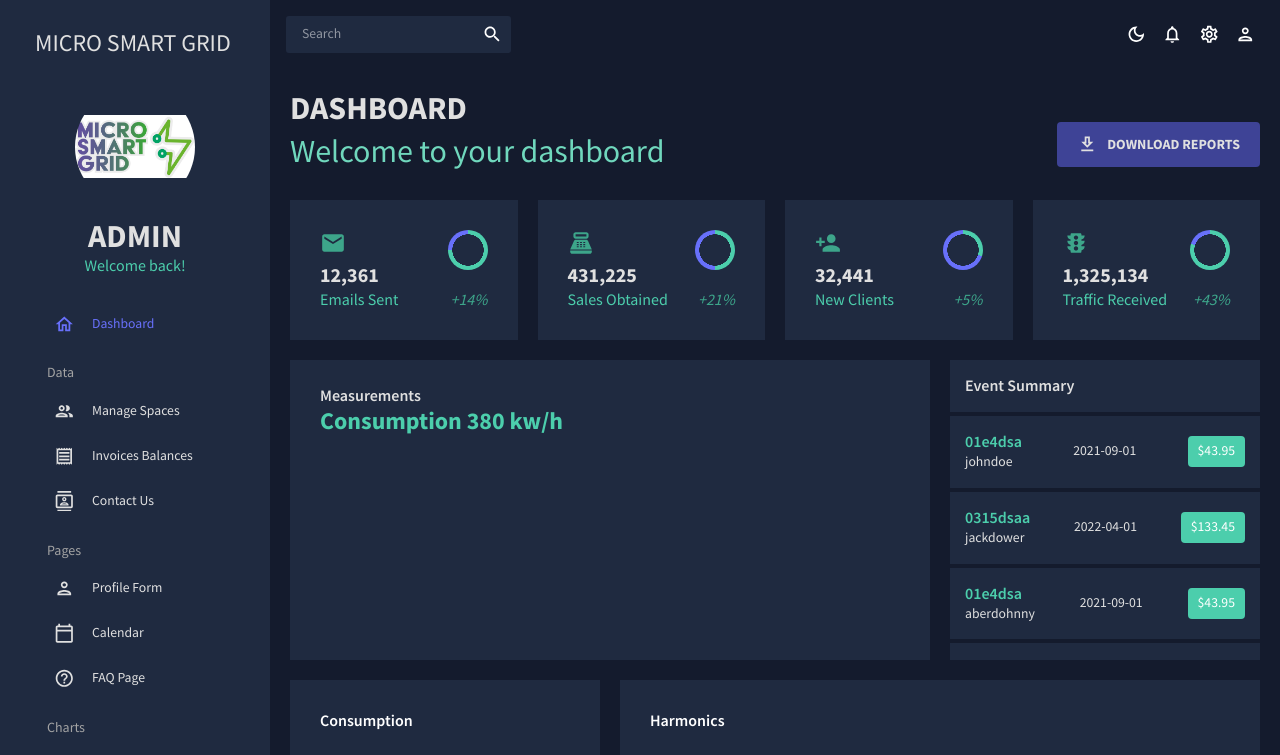
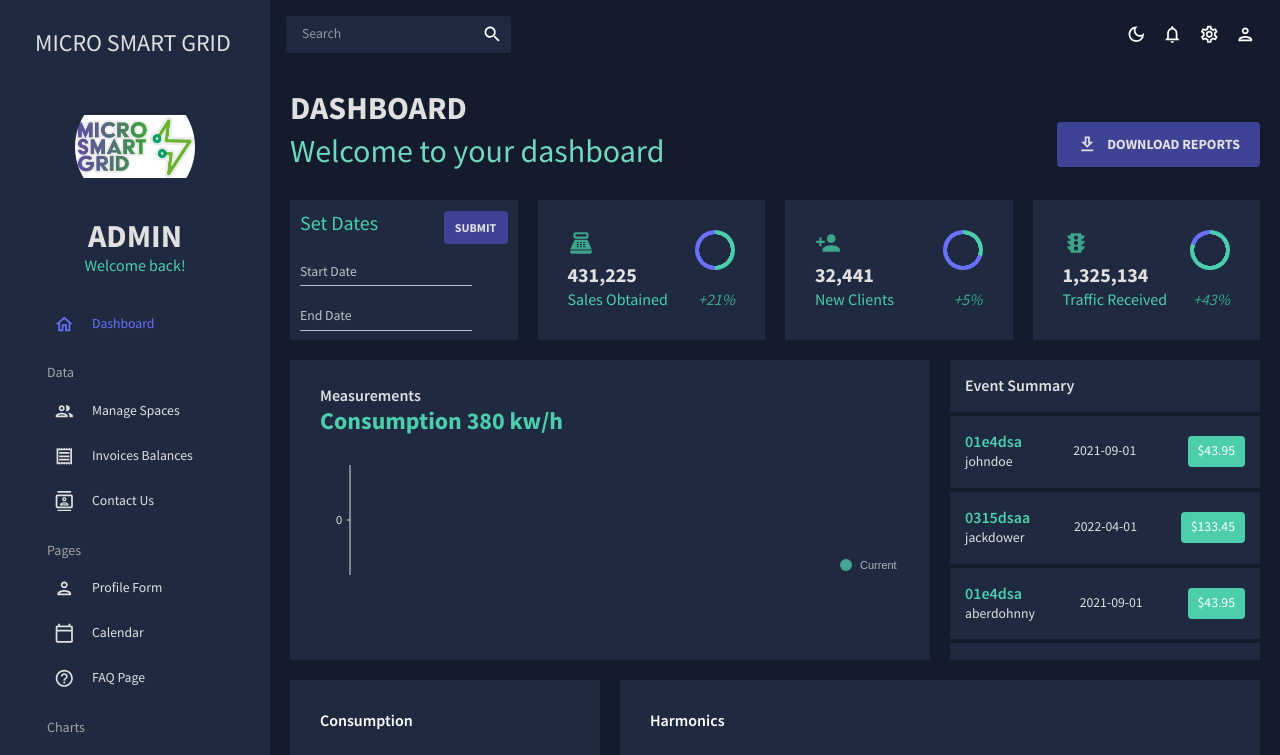
Before and after one commit to gonza2206/DashboardWeb, a React (Create React App) app: page / in a window 1280 px wide. Shown: the top 755 px of the page. Built offline with nearby package versions, Linux system fonts and the light colour scheme; no server answers.

Commit message:
se añade el poder seleccionar fechas desde el dashboard
se añade el poder seleccionar fechas desde el dashboard

```diff
--- a/src/App.js
+++ b/src/App.js
@@ -1,5 +1,5 @@
 import { useState, createContext } from "react";
-import { Route, Routes } from "react-router-dom";
+import { Form, Route, Routes } from "react-router-dom";
 import { CssBaseline, ThemeProvider } from "@mui/material";
 
 import { ColorModeContext, useMode } from "./theme";
@@ -7,11 +7,11 @@ import Topbar from "./scenes/global/Topbar";
 import Sidebar from "./scenes/global/Sidebar";
 import Dashboard from "./scenes/dashboard";
 import Spaces from "./scenes/Spaces";
-import Contact from "./scenes/contact";
 import Calendar from "./scenes/calendar";
 import { DateProvider } from "./provider/DateContext";
 import Bar from "./scenes/bar";
 import Line from "./scenes/Line";
+import Contact from "./scenes/contact";
 
 function App() {
 
@@ -35,6 +35,7 @@ function App() {
                 <Route path="/calendar" element={<Calendar />} />
                 <Route path="/Bar" element={<Bar/>} />
                 <Route path="/Line" element={<Line/>} />
+                {/* <Route path="/Contact" element={<Contact/>} /> */}
               </Routes>
 
             </main>
--- a/src/components/LineChart.jsx
+++ b/src/components/LineChart.jsx
@@ -1,16 +1,29 @@
 import { ResponsiveLine } from "@nivo/line";
 import { useTheme } from "@mui/material";
 import { tokens } from "../theme";
+import { useEffect, useContext } from "react";
+import { dateToggleContext } from "../provider/DateContext";
 
-
-const LineChart = ({ isCustomLineColors = false, isDashboard = false, data}) => {
+const LineChart = ({isDashboard = false, data , refresh }) => {
 
   const theme = useTheme();
   const colors = tokens(theme.palette.mode);
+  const { date } = useContext(dateToggleContext);
+  const LineChartData = [
+    {
+      id: "Current",
+      color: tokens("dark").greenAccent[500],
+      data: data
+    }
+  ]
+
+  useEffect(() => {
+    console.log("componente renderizado");
+  }, [refresh]);
 
   return (
     <ResponsiveLine
-      data={data}
+      data={LineChartData}
       theme={{
         axis: {
           domain: {
@@ -58,7 +71,7 @@ const LineChart = ({ isCustomLineColors = false, isDashboard = false, data}) =>
       curve="catmullRom"
       axisTop={null}
       axisRight={null}
-      axisBottom={!isDashboard&&{
+      axisBottom={!isDashboard && {
         orient: "bottom",
         tickSize: 0,
         tickPadding: 10,
--- /dev/null
+++ b/src/components/TextInput.jsx
@@ -0,0 +1,99 @@
+import { Box, Button, TextField, Typography, useTheme } from "@mui/material";
+import React, { useState , useContext } from 'react';
+import { tokens } from "../theme";
+import { dateToggleContext } from "../provider/DateContext";
+
+const TextInput = ({ title, state }) => {
+
+    const theme = useTheme();
+    const colors = tokens(theme.palette.mode);
+    const [startDay, setStartDay] = useState("");
+    const [endDay, setEndDay] = useState("");
+    const { updateDate } = useContext(dateToggleContext);
+
+    const handleChange = (e) => {
+        setStartDay(e.target.value);
+    }
+
+    const handleChange2 = (e) => {
+        setEndDay(e.target.value);
+    }
+
+    const Submit = async () => {
+        if (validateDay(startDay) && validateDay(endDay)) {
+            updateDate(startDay,endDay,0) //Modifico las fechas en el contexto por lo que renderiza a los componentes que lo utilicen.
+            state();
+        }
+    }
+
+    const validateDay = (dateToValidate) => {
+
+        const array = dateToValidate.split("-");
+
+        for (let index = 0; index < array.length; index++) {
+            const element = array[index];
+            let status = isNaN(element)
+            if (status === true) {
+                alert("Please enter a valid date");
+                return (false);
+            }
+        }
+
+        let aux = parseInt(array[0], 10)
+        if (array[0].length !== 4 || array[1].length < 1 || array[2].length < 1 || array[1].length > 2 || array[2].length > 2 || aux > 2100 || aux < 2000 || array[1] > 12 || array[2] > 31) {
+
+            alert("Please enter a valid date");
+            return (false)
+        }
+        if (array[1] === '2' && array[2] > '29') {
+
+            alert("Please enter a valid date");
+            return (false)
+        }
+        return (true);
+    }
+
+    return (
+        <Box width="100%" m="0 10px">
+            <Box display="flex" justifyContent="space-between" mt="1px">
+                <Typography variant="h4" sx={{ color: colors.greenAccent[500] }}>
+                    {title}
+                </Typography>
+
+                <Button
+                    sx={{
+                        backgroundColor: colors.blueAccent[700],
+                        color: colors.grey[100],
+                        fontWeight: "bold",
+                    }}
+                    onClick={Submit}
+                >
+                    Submit
+                </Button>
+            </Box>
+
+            <Box display="flex" justifyContent="space-between" mt="1px">
+                <TextField
+                    label="Start Date"
+                    variant="standard"
+                    size="small"
+                    value={startDay}
+                    onChange={handleChange}
+                />
+            </Box>
+            <Box display="flex" justifyContent="space-between" mt="3px">
+                <TextField
+                    label="End Date"
+                    variant="standard"
+                    size="small"
+                    value={endDay}
+                    onChange={handleChange2}
+                />
+            </Box>
+
+
+        </Box>
+    );
+}
+
+export default TextInput;
--- a/src/provider/DateContext.jsx
+++ b/src/provider/DateContext.jsx
@@ -12,8 +12,9 @@ export function DateProvider(props) {
     const actualDate = new Date();
     let year = actualDate.getFullYear();
     let month = actualDate.getMonth();
-    let initialDefaulTime = `${year}-${month}-01`;
-    let finalDefaulTime = `${year}-${month}-28`;
+    let initialDefaulTime = `${year}-${month}-3`;
+    let finalDefaulTime = `${year}-${month}-4`;
+    let defaultMonth = 0;
     if (month === 2) {//si estamos en febrero
         let finalDefaulTime = `${year}-${month}-28`;
     }
@@ -25,13 +26,19 @@ export function DateProvider(props) {
     const [date, setDate] = useState({
         startDate: initialDefaulTime,
         endDate: finalDefaulTime,
+        month: defaultMonth
     });
 
-    const updateDate = (newDate, lastDate) => {
+    const updateDate = (newDate, lastDate, Month) => {
+        if(Month===undefined)
+        {
+            Month = 0;
+        }
         setDate((currentDate) => ({
             ...currentDate,
             startDate: newDate,
-            endDate: lastDate
+            endDate: lastDate,
+            month: Month,
         }));
         console.log(date);
     };
--- a/src/scenes/calendar/index.jsx
+++ b/src/scenes/calendar/index.jsx
@@ -21,7 +21,6 @@ import { dateToggleContext } from "../../provider/DateContext";
 
 
 const Calendar = (isDashboard ) => {
-
 
     const theme = useTheme();
     const colors = tokens(theme.palette.mode);
@@ -71,9 +70,10 @@ const Calendar = (isDashboard ) => {
     };
     const setDates = () => {
         if (state === true) {
-            updateDate(auxDate.startDate, auxDate.endDate)
+            updateDate(auxDate.startDate, auxDate.endDate, 0);
+            updateDate(auxDate.startDate, auxDate.endDate, 0);
         } else {
-            updateDate('2023-1-3', '2023-1-4')
+            updateDate('2023-1-3', '2023-1-4',0)
         }
 
     }
--- a/src/scenes/contact/index.jsx
+++ b/src/scenes/contact/index.jsx
@@ -1,12 +1,10 @@
-import { Box, Typography } from '@mui/material';
 import React from 'react';
-import Header from '../../components/Header';
 
 const Contact = () => {
     return (
-        <Box>
-            <Header title={"Contact us"}></Header>
-        </Box>
+        <div>
+
+        </div>
     );
 }
 
--- a/src/scenes/dashboard/index.jsx
+++ b/src/scenes/dashboard/index.jsx
@@ -7,8 +7,10 @@ import { dateToggleContext } from "../../provider/DateContext";
 import { Box, Button, Typography, useTheme } from "@mui/material";
 import { tokens } from "../../theme";
 import { mockTransactions } from "../../data/mockData";
+import NoData from '../../components/NoData';
+import TextInput from '../../components/TextInput';
+
 import DownloadOutlinedIcon from "@mui/icons-material/DownloadOutlined";
-import EmailIcon from "@mui/icons-material/Email";
 import PointOfSaleIcon from "@mui/icons-material/PointOfSale";
 import PersonAddIcon from "@mui/icons-material/PersonAdd";
 import TrafficIcon from "@mui/icons-material/Traffic";
@@ -16,29 +18,45 @@ import LineChart from "../../components/LineChart";
 import BarChart from "../../components/BarChart";
 import StatBox from "../../components/StatBox";
 import ProgressCircle from "../../components/ProgressCircle";
+
 import { getDateFromApi } from '../../services/axiosService';
-import NoData from '../../components/NoData';
-
 
 function Dashboard() {
 
   const { date } = useContext(dateToggleContext);
 
-  const [info, setInfo] = useState();
+  const [info, setInfo] = useState(
+    [
+      {
+        x: '2023-1-1-0-0-0',
+        y: 0,
+      },
+    ]
+  );
   const [noData, setNoData] = useState(false);
+  const [state, setState] = useState(false);
+
+  const reRender = () => {
+    setState(!state);
+  }
 
   const parseFrame = (frame) => {
+    //Fase[°],Vrms[V],Irms[A],Ipk[A],Imax[A],Ih1[A],Ih2[A],Ih3[A],Ih4[A],Ih5[A],Ih6[A],Ih7[A],Ithd[%],Pa[kW],E[kWh]
     let frameArray = frame.split(',');
     let tension = frameArray[1];
+    let current = frameArray[2];
+    let maxCurrent = frameArray[4];
+    let h1 = frameArray[5];
+    let h2 = frameArray[6];
+    let h3 = frameArray[7];
+    let h4 = frameArray[8];
+    let h5 = frameArray[9];
+    let h6 = frameArray[10];
+    let h7 = frameArray[11];
+
     return (tension);
   }
-  const LineChartData = [
-    {
-      id: "Current",
-      color: tokens("dark").greenAccent[500],
-      data: info
-    }
-  ]
+
   useEffect(() => {
     let data = [];
 
@@ -59,7 +77,7 @@ function Dashboard() {
               )
             }
             else {
-
+              setNoData(false);
               let tempResponse = response.data;
               tempResponse.forEach(element => {
                 const DataObj = {
@@ -76,7 +94,7 @@ function Dashboard() {
         (error => alert(`An error has ocurred ${error}`))
       );
     // eslint-disable-next-line react-hooks/exhaustive-deps
-  }, []);
+  }, [state]);
 
 
 
@@ -120,17 +138,7 @@ function Dashboard() {
           alignItems="center"
           justifyContent="center"
         >
-          <StatBox
-            title="12,361"
-            subtitle="Emails Sent"
-            progress="0.75"
-            increase="+14%"
-            icon={
-              <EmailIcon
-                sx={{ color: colors.greenAccent[600], fontSize: "26px" }}
-              />
-            }
-          />
+          <TextInput title={"Set Dates"} state={reRender}></TextInput>
         </Box>
         {/*Box 1*/}
         <Box
@@ -224,11 +232,13 @@ function Dashboard() {
               </Typography>}
             </Box>
           </Box>
+
           {/*LineChart */}
           <Box height="250px" m="-20px 0 0 0">
-            {noData === true ? <NoData /> : info && <LineChart isDashboard={true} data={LineChartData} />}
+            {noData === true ? <NoData /> : <LineChart isDashboard={true} data={info}/>}
           </Box>
         </Box>
+
         {/*Event Summary */}
         <Box
           gridColumn="span 4"
--- a/src/services/axiosService.js
+++ b/src/services/axiosService.js
@@ -2,10 +2,11 @@ import { conditionDate } from '../utils/Utils';
 import APIRequest from './axios.config';
 //  El nombre APIRequest es un nombre que yo elijo
 
-export function getDateFromApi(date, month) {
+export function getDateFromApi(date) {
 
     let start = date.startDate;
     let finish = date.endDate
+    let month = date.month
     //console.log(date);
     if (start === undefined) {
         start = '2023-1-3-16-24-25';
```
Also changed, not shown: src/index.css (line endings or trailing spaces).
